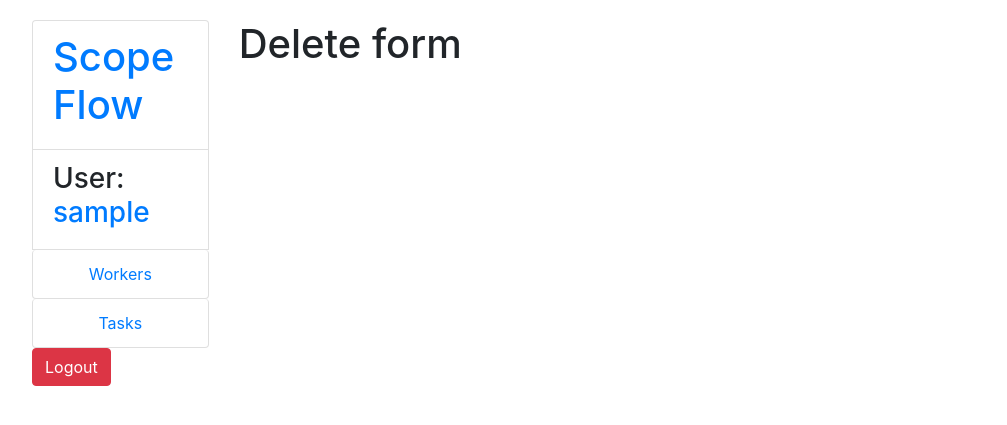
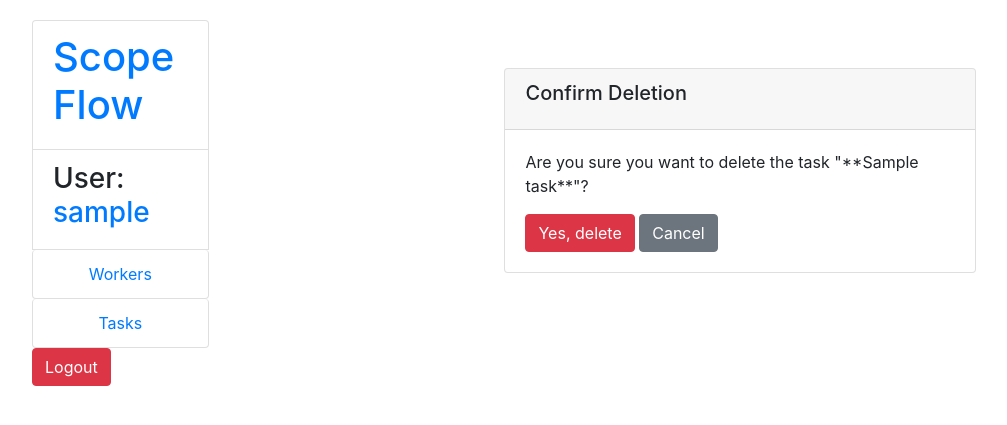
Before and after one commit to turulko-oleksandr/scope-flow, a Django app: page /scope-flow/tasks/1/delete/ in a window 1280 px wide. Shown: the top 425 px of the page, without its empty margins (3-1010 px from the left). Run offline with Django 5.2, Linux system fonts and the light colour scheme; a user stored in the database is signed in; tables that the repository leaves empty hold one stand-in row (values such as "Sample post").

Commit message:
feat(tasks) completed CRUD - operations for tasks

```diff
--- a/scope_flow/urls.py
+++ b/scope_flow/urls.py
@@ -16,12 +16,13 @@ Including another URLconf
 """
 from django.contrib import admin
 from django.urls import path
-from scope_flow.views import home_page, WorkerListView, TaskListView, TaskUpdateView, TaskDeleteView
+from scope_flow.views import home_page, WorkerListView, TaskListView, TaskUpdateView, TaskDeleteView, TaskCreateView
 
 urlpatterns = [
     path("", home_page, name="home-page"),
     path("workers/", WorkerListView.as_view(), name="worker-list"),
     path("tasks/", TaskListView.as_view(), name="task-list"),
+    path('tasks/create/', TaskCreateView.as_view(), name='task-create'),
     path('tasks/<int:pk>/update/', TaskUpdateView.as_view(), name='task-update'),
     path('tasks/<int:pk>/delete/', TaskDeleteView.as_view(), name='task-delete'),
 ]
--- a/scope_flow/views.py
+++ b/scope_flow/views.py
@@ -1,5 +1,6 @@
 from django.contrib.auth.mixins import LoginRequiredMixin
 from django.shortcuts import render
+from django.urls import reverse_lazy
 from django.views import generic
 from django.views.generic import ListView
 from django.db.models.functions import Coalesce, NullIf
@@ -28,14 +29,17 @@ class TaskCreateView(LoginRequiredMixin, generic.CreateView):
     model = Task
     form_class = TaskForm
     template_name = 'task/task_form.html'
+    success_url = reverse_lazy('scope_flow:task-list')
 
 
 class TaskUpdateView(LoginRequiredMixin, generic.UpdateView):
     model = Task
     form_class = TaskForm
     template_name = "task/task_form.html"
+    success_url = reverse_lazy('scope_flow:task-list')
 
 
 class TaskDeleteView(LoginRequiredMixin, generic.DeleteView):
     model = Task
-    template_name = "task/task_delete_confirm_form.html"
+    template_name = "task/task_confirm_delete.html"
+    success_url = reverse_lazy('scope_flow:task-list')
--- /dev/null
+++ b/templates/task/task_confirm_delete.html
@@ -0,0 +1,23 @@
+{% extends "base.html" %}
+
+{% block content %}
+  <div class="container mt-5">
+    <div class="row justify-content-center">
+      <div class="col-md-6">
+        <div class="card">
+          <div class="card-header">
+            <h5 class="card-title">Confirm Deletion</h5>
+          </div>
+          <div class="card-body">
+            <p>Are you sure you want to delete the task "**{{ task.name }}**"?</p>
+            <form method="post">
+              {% csrf_token %}
+              <button type="submit" class="btn btn-danger">Yes, delete</button>
+              <a href="{% url 'scope_flow:task-list' %}" class="btn btn-secondary">Cancel</a>
+            </form>
+          </div>
+        </div>
+      </div>
+    </div>
+  </div>
+{% endblock %}
--- a/templates/task/task_delete_confirm_form.html
+++ /dev/null
@@ -1,7 +0,0 @@
-{% extends "base.html" %}
-
-{% block content %}
-  <h1>
-  Delete form
-  </h1>
-{% endblock %}
```
Also changed, not shown: scope_flow/forms.py (+9 -0 lines), templates/task/task_list.html (+40 -1 lines).
